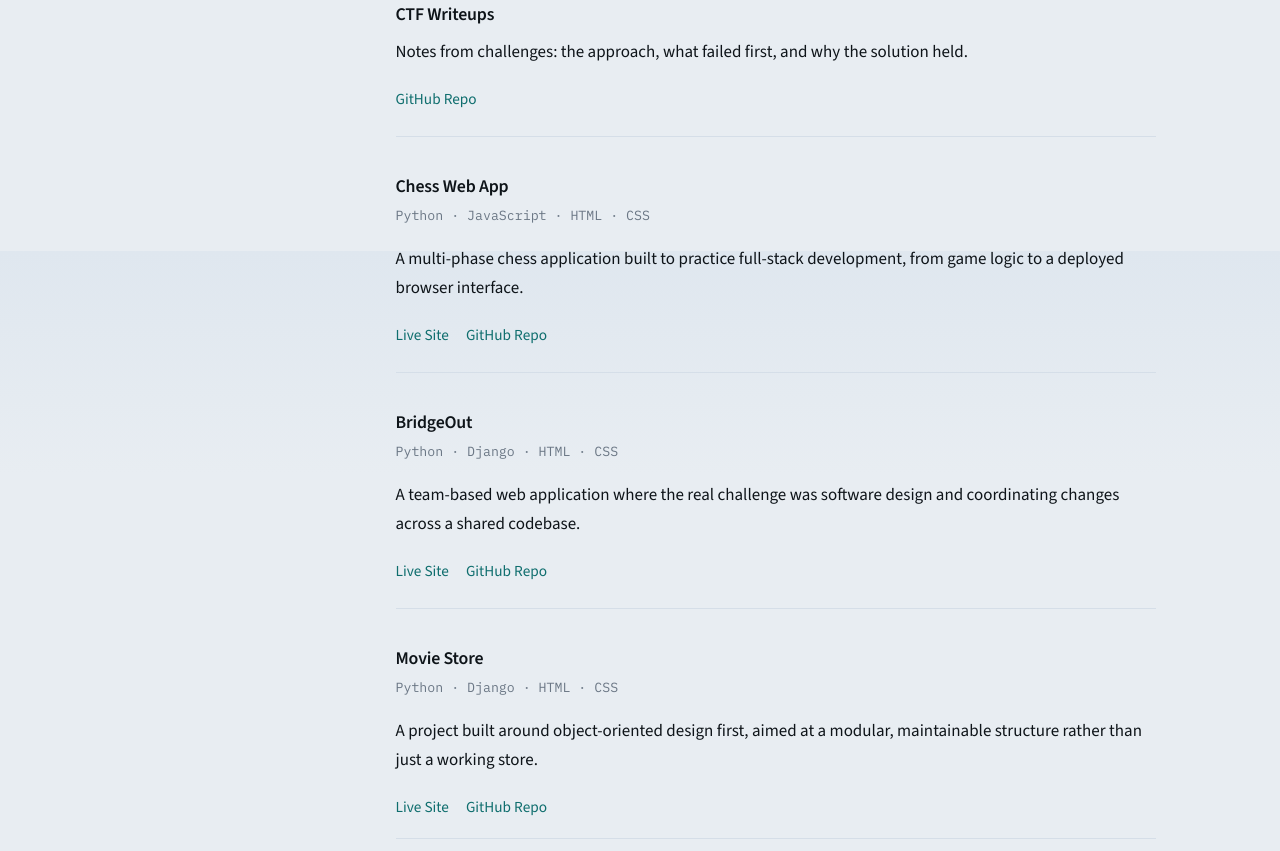
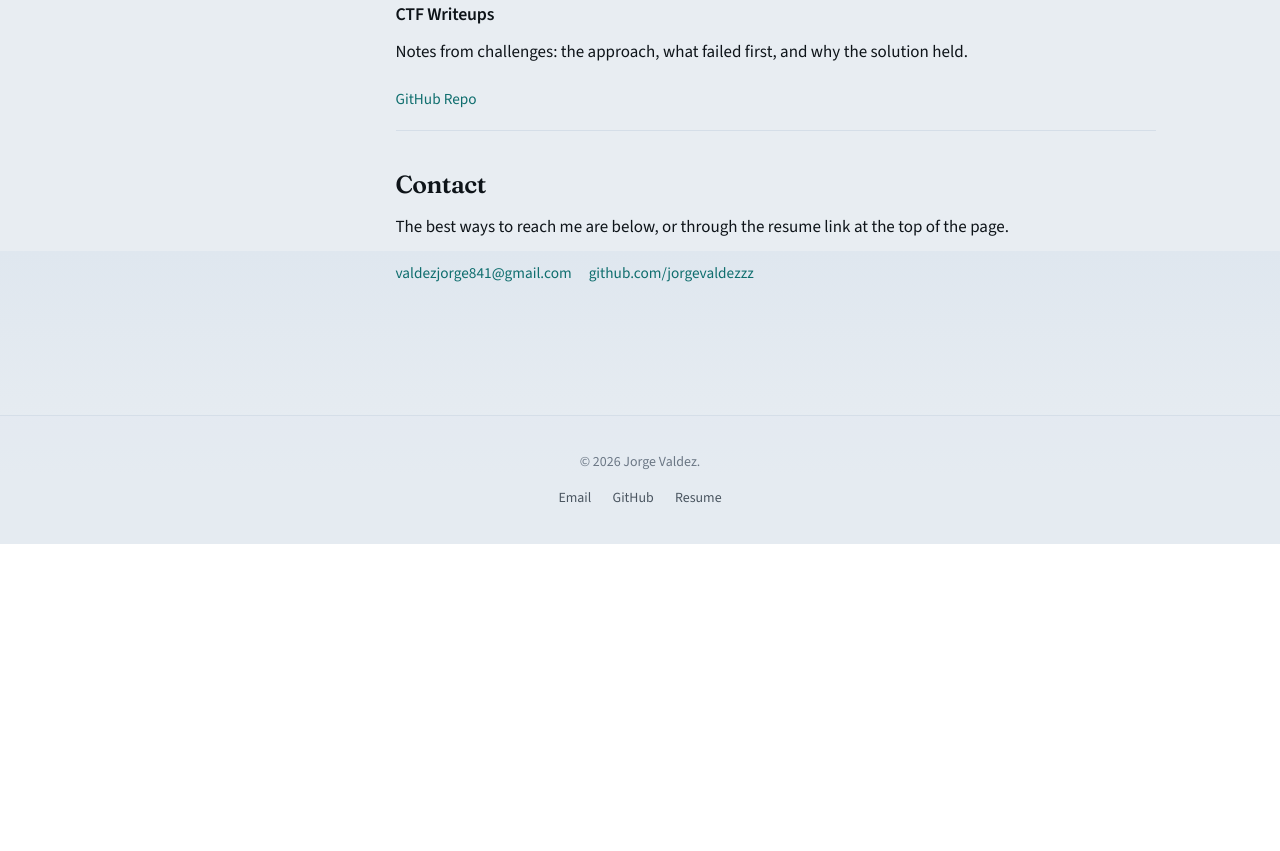
Before and after one commit to jorgevaldezzz/portfolio, a plain HTML site: page about.html in a window 1280 px wide. Shown: the part 2949-3800 px from the top of the page. After the commit the page ends 3493 px from the top, so only its background shows below. Drawn offline with nearby package versions, Linux system fonts and the light colour scheme.

Commit message:
Remove the three app projects from About (#4)
Drop Chess, BridgeOut, and Movie Store so the About projects section ends with the detection lab, the CTF intelligence tool, and the writeups.

Co-authored-by: Cursor Agent <cursoragent@cursor.com>

```diff
--- a/about.html
+++ b/about.html
@@ -166,8 +166,8 @@
     <section id="projects">
       <h2>Projects</h2>
       <p>
-        The detection lab and the retrieval tool come first. Writeups and the
-        smaller apps follow.
+        The detection lab and the retrieval tool come first, then the
+        writeups.
       </p>
 
       <div class="project-entry is-featured">
@@ -204,46 +204,6 @@
           <a href="https://github.com/jorgevaldezzz/ctf-writeups" target="_blank" rel="noreferrer">GitHub Repo</a>
         </div>
       </div>
-
-      <div class="project-entry">
-        <h3>Chess Web App</h3>
-        <p class="project-stack">Python · JavaScript · HTML · CSS</p>
-        <p>
-          A multi-phase chess application built to practice full-stack
-          development, from game logic to a deployed browser interface.
-        </p>
-        <div class="project-links">
-          <a href="https://jorgevaldezzz.github.io/chess-project/" target="_blank" rel="noreferrer">Live Site</a>
-          <a href="https://github.com/jorgevaldezzz/chess-project" target="_blank" rel="noreferrer">GitHub Repo</a>
-        </div>
-      </div>
-
-      <div class="project-entry">
-        <h3>BridgeOut</h3>
-        <p class="project-stack">Python · Django · HTML · CSS</p>
-        <p>
-          A team-based web application where the real challenge was
-          software design and coordinating changes across a shared
-          codebase.
-        </p>
-        <div class="project-links">
-          <a href="https://abdillahvanorden.pythonanywhere.com" target="_blank" rel="noreferrer">Live Site</a>
-          <a href="https://github.com/Books4life01/CS2340-Group3-Project2" target="_blank" rel="noreferrer">GitHub Repo</a>
-        </div>
-      </div>
-
-      <div class="project-entry">
-        <h3>Movie Store</h3>
-        <p class="project-stack">Python · Django · HTML · CSS</p>
-        <p>
-          A project built around object-oriented design first, aimed at a
-          modular, maintainable structure rather than just a working store.
-        </p>
-        <div class="project-links">
-          <a href="https://jorgevaldez.pythonanywhere.com" target="_blank" rel="noreferrer">Live Site</a>
-          <a href="https://github.com/jorgevaldezzz/Movie-Store" target="_blank" rel="noreferrer">GitHub Repo</a>
-        </div>
-      </div>
     </section>
 
     <section id="contact">
```
